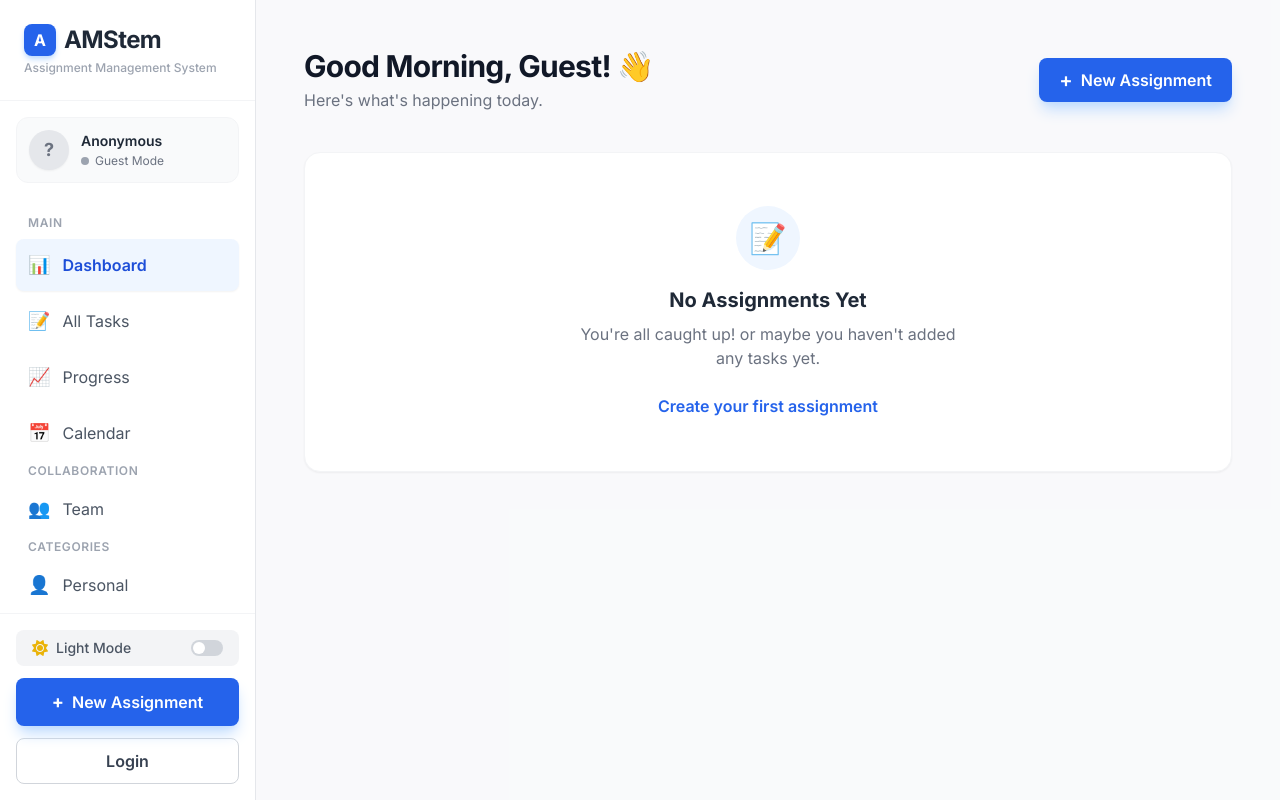
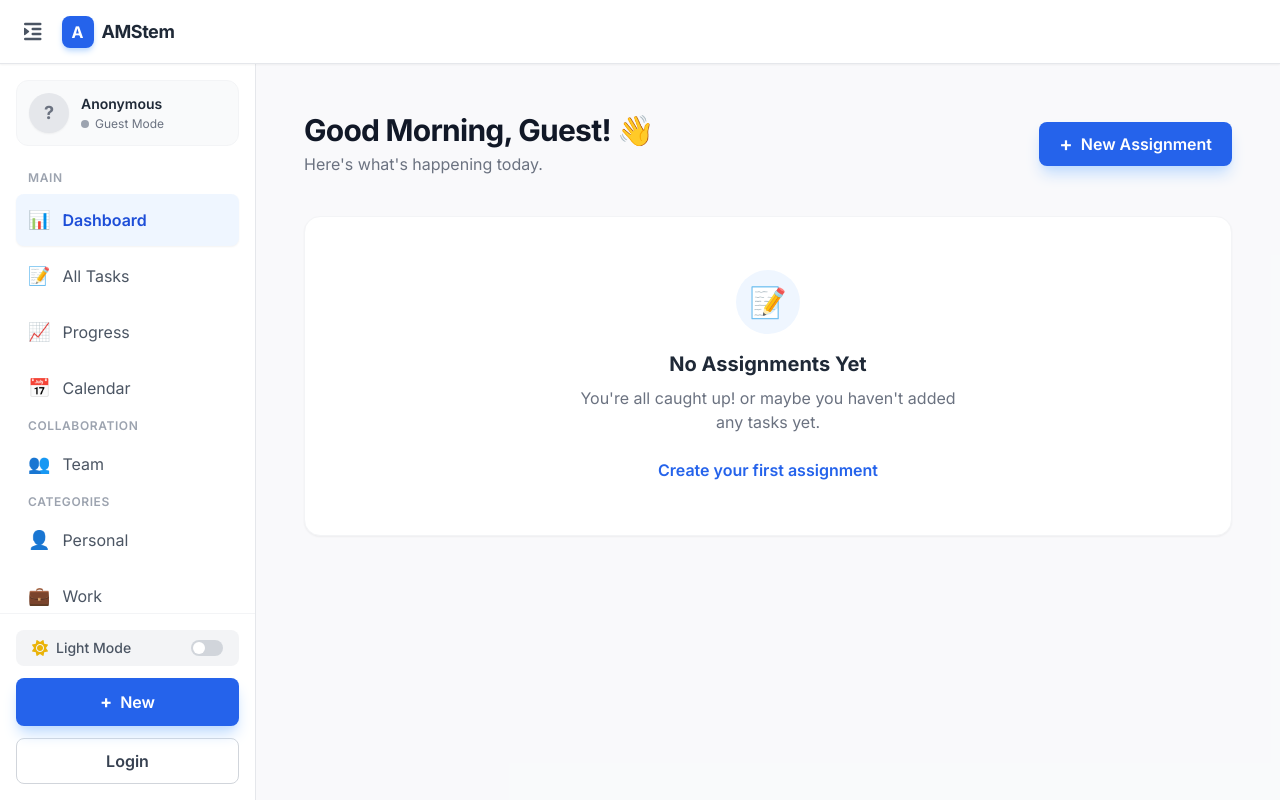
Before and after one commit to muhammaddiaz13/amstem00, a React (Vite) app: page /dashboard in a window 1280 px wide. Built offline with nearby package versions, Linux system fonts and the light colour scheme.

Commit message:
Buat agar tampilan bisa menyesuaikan dengan berbagai device

```diff
--- a/src/App.jsx
+++ b/src/App.jsx
@@ -1,4 +1,4 @@
-import React, { useState } from 'react';
+import React, { useState, useEffect } from 'react';
 import { Routes, Route, Navigate, useLocation } from 'react-router-dom';
 import Sidebar from './components/Sidebar';
 import LoginRequiredModal from './components/LoginRequiredModal';
@@ -12,37 +12,59 @@ import RegisterPage from './pages/RegisterPage';
 import ProgressPage from './pages/ProgressPage';
 
 const App = () => {
-  const [isSidebarOpen, setIsSidebarOpen] = useState(false);
+  // State untuk sidebar. Default: Desktop (Buka), Mobile (Tutup)
+  const [isSidebarOpen, setIsSidebarOpen] = useState(window.innerWidth >= 768);
   const location = useLocation();
 
-  // Hide mobile header on login/register pages
   const isAuthPage = location.pathname === '/login' || location.pathname === '/register';
+
+  // Handle resize window agar responsif saat user resize browser di desktop
+  useEffect(() => {
+    const handleResize = () => {
+      if (window.innerWidth < 768) {
+        setIsSidebarOpen(false);
+      } else {
+        setIsSidebarOpen(true);
+      }
+    };
+
+    window.addEventListener('resize', handleResize);
+    return () => window.removeEventListener('resize', handleResize);
+  }, []);
+
+  const toggleSidebar = () => {
+    setIsSidebarOpen(!isSidebarOpen);
+  };
 
   return (
     <div className="bg-gray-50 dark:bg-gray-900 min-h-screen transition-colors duration-300">
 
-      {/* Mobile Header (Visible only on mobile/tablet) */}
+      {/* GLOBAL HEADER / NAVBAR (Visible on ALL devices) */}
       {!isAuthPage && (
-        <div className="md:hidden fixed top-0 left-0 w-full bg-white dark:bg-gray-900 border-b border-gray-200 dark:border-gray-800 z-30 px-4 py-3 flex items-center justify-between shadow-sm transition-colors duration-300">
-          <button
-            onClick={() => setIsSidebarOpen(true)}
-            className="p-2 text-gray-600 dark:text-gray-300 hover:bg-gray-100 dark:hover:bg-gray-800 rounded-lg transition-colors"
-          >
-            <i className="fas fa-bars text-xl"></i>
-          </button>
+        <div className="fixed top-0 left-0 w-full bg-white dark:bg-gray-900 border-b border-gray-200 dark:border-gray-800 z-40 px-4 h-16 flex items-center justify-between shadow-sm transition-colors duration-300">
+          <div className="flex items-center gap-3">
+            {/* Toggle Button */}
+            <button
+              onClick={toggleSidebar}
+              className="p-2 text-gray-600 dark:text-gray-300 hover:bg-gray-100 dark:hover:bg-gray-800 rounded-lg transition-colors focus:outline-none"
+            >
+              <i className={`fas ${isSidebarOpen ? 'fa-indent' : 'fa-bars'} text-xl`}></i>
+            </button>
 
-          <div className="flex items-center gap-2">
-             <div className="w-6 h-6 bg-blue-600 rounded flex items-center justify-center text-white text-xs font-bold">A</div>
-             <span className="font-bold text-gray-800 dark:text-white text-lg">AMStem</span>
+            {/* Brand Logo */}
+            <div className="flex items-center gap-2">
+               <div className="w-8 h-8 bg-blue-600 rounded-lg flex items-center justify-center text-white font-bold shadow-md shadow-blue-200 dark:shadow-none">A</div>
+               <span className="font-bold text-gray-800 dark:text-white text-lg tracking-tight">AMStem</span>
+            </div>
           </div>
 
-          {/* Empty div for balancing flex space or user icon could go here */}
+          {/* Right Side Header Elements (Optional: User Icon, Notif, etc) */}
           <div className="w-8"></div>
         </div>
       )}
 
-      <div className="flex h-screen overflow-hidden">
-        {/* Sidebar with responsive props */}
+      <div className="flex pt-16 h-screen overflow-hidden">
+        {/* Sidebar */}
         {!isAuthPage && (
           <Sidebar
             isOpen={isSidebarOpen}
@@ -50,11 +72,13 @@ const App = () => {
           />
         )}
 
-        {/* Main Content Area */}
+        {/* Main Content Area
+            - Logic Margin: Jika Desktop & Open -> ml-64. Jika Closed -> ml-0.
+            - Mobile: Selalu ml-0 (karena sidebar overlay).
+        */}
         <div
-          className={`flex-1 overflow-y-auto transition-all duration-300 h-full
-            ${!isAuthPage ? 'md:ml-64' : ''}
-            ${!isAuthPage ? 'pt-16 md:pt-0' : ''} /* Add padding top on mobile for header */
+          className={`flex-1 overflow-y-auto transition-all duration-300 h-full p-0
+            ${!isAuthPage && isSidebarOpen ? 'md:ml-64' : 'md:ml-0'}
           `}
         >
           <Routes>
--- a/src/components/Sidebar.jsx
+++ b/src/components/Sidebar.jsx
@@ -7,7 +7,7 @@ import TaskForm from './TaskForm.jsx';
 import { taskService } from '../services/taskService.js';
 import { ConfirmToast } from './ConfirmToast.jsx';
 
-const Sidebar = () => {
+const Sidebar = ({ isOpen, onClose }) => {
   const { user, logout, openLoginModal } = useAuth();
   const { theme, toggleTheme } = useTheme();
   const [isTaskModalOpen, setIsTaskModalOpen] = useState(false);
@@ -25,6 +25,7 @@ const Sidebar = () => {
       openLoginModal();
     } else {
       setIsTaskModalOpen(true);
+      if(window.innerWidth < 768) onClose(); // Close sidebar on mobile when action taken
     }
   };
 
@@ -35,7 +36,6 @@ const Sidebar = () => {
         taskStatus: 'Unfinished',
         progress: 0
       });
-      // Kita reload halaman agar data terbaru muncul di dashboard
       window.location.reload();
       setIsTaskModalOpen(false);
     } catch (error) {
@@ -46,31 +46,43 @@ const Sidebar = () => {
 
   const handleAuthAction = () => {
     if (user) {
-      // Menggunakan ConfirmToast menggantikan window.confirm
       ConfirmToast("Are you sure you want to logout from your account?", () => {
         logout();
+        if(window.innerWidth < 768) onClose();
       });
     } else {
       navigate('/login');
+      if(window.innerWidth < 768) onClose();
     }
+  };
+
+  const handleNavClick = () => {
+      // Auto close only on mobile
+      if(window.innerWidth < 768) onClose();
   };
 
   return (
     <>
-      <div className="w-64 bg-white dark:bg-gray-900 border-r border-gray-200 dark:border-gray-800 flex flex-col fixed top-0 left-0 h-screen z-30 transition-colors duration-300">
-        {/* Header */}
-        <div className="p-6 border-b border-gray-100 dark:border-gray-800 flex-shrink-0">
-          <div className="flex items-center gap-2">
-            <div className="w-8 h-8 bg-blue-600 rounded-lg flex items-center justify-center text-white font-bold shadow-md shadow-blue-200 dark:shadow-none">A</div>
-            <h1 className="text-2xl font-bold text-gray-800 dark:text-white tracking-tight">AMStem</h1>
-          </div>
-          <p className="text-xs text-gray-400 mt-1 font-medium">Assignment Management System</p>
-        </div>
+      {/* Mobile Overlay - Only visible on mobile when open */}
+      <div
+        className={`fixed inset-0 bg-gray-900/50 backdrop-blur-sm z-30 transition-opacity duration-300 md:hidden ${
+          isOpen ? 'opacity-100 visible' : 'opacity-0 invisible pointer-events-none'
+        }`}
+        onClick={onClose}
+      ></div>
+
+      {/* Sidebar Container */}
+      {/* Note: Removed 'top-0' and changed to 'top-16' to sit below the header */}
+      <div
+        className={`fixed top-16 left-0 h-[calc(100vh-4rem)] w-64 bg-white dark:bg-gray-900 border-r border-gray-200 dark:border-gray-800 flex flex-col z-30 transition-transform duration-300 ease-in-out transform ${
+          isOpen ? 'translate-x-0' : '-translate-x-full'
+        }`}
+      >
 
         {/* Scrollable Content */}
         <div className="overflow-y-auto flex-grow p-4 no-scrollbar">
           {/* User Profile Snippet */}
-          <div className="flex items-center mb-8 p-3 bg-gray-50 dark:bg-gray-800 rounded-xl border border-gray-100 dark:border-gray-700 transition-colors duration-300">
+          <div className="flex items-center mb-6 p-3 bg-gray-50 dark:bg-gray-800 rounded-xl border border-gray-100 dark:border-gray-700 transition-colors duration-300">
             <div className={`w-10 h-10 rounded-full flex items-center justify-center font-bold text-lg mr-3 shadow-sm ${user ? 'bg-blue-100 text-blue-600 dark:bg-blue-900 dark:text-blue-300' : 'bg-gray-200 text-gray-500 dark:bg-gray-700 dark:text-gray-400'}`}>
               {user ? user.username[0].toUpperCase() : '?'}
             </div>
@@ -87,32 +99,32 @@ const Sidebar = () => {
 
           <nav className="space-y-1">
             <p className="px-3 text-xs font-semibold text-gray-400 uppercase tracking-wider mb-2 mt-2">Main</p>
-            <NavLink to="/dashboard" className={navLinkClasses}>
+            <NavLink to="/dashboard" onClick={handleNavClick} className={navLinkClasses}>
               <span className="mr-3 text-lg">📊</span> Dashboard
             </NavLink>
-            <NavLink to="/all-tasks" className={navLinkClasses}>
+            <NavLink to="/all-tasks" onClick={handleNavClick} className={navLinkClasses}>
               <span className="mr-3 text-lg">📝</span> All Tasks
             </NavLink>
-            <NavLink to="/progress" className={navLinkClasses}>
+            <NavLink to="/progress" onClick={handleNavClick} className={navLinkClasses}>
               <span className="mr-3 text-lg">📈</span> Progress
             </NavLink>
-            <NavLink to="/calendar" className={navLinkClasses}>
+            <NavLink to="/calendar" onClick={handleNavClick} className={navLinkClasses}>
               <span className="mr-3 text-lg">📅</span> Calendar
             </NavLink>
 
             <p className="px-3 text-xs font-semibold text-gray-400 uppercase tracking-wider mb-2 mt-6">Collaboration</p>
-            <NavLink to="/team" className={navLinkClasses}>
+            <NavLink to="/team" onClick={handleNavClick} className={navLinkClasses}>
               <span className="mr-3 text-lg">👥</span> Team
             </NavLink>
 
             <p className="px-3 text-xs font-semibold text-gray-400 uppercase tracking-wider mb-2 mt-6">Categories</p>
-            <NavLink to="/personal" className={navLinkClasses}>
+            <NavLink to="/personal" onClick={handleNavClick} className={navLinkClasses}>
               <span className="mr-3 text-lg">👤</span> Personal
             </NavLink>
-            <NavLink to="/work" className={navLinkClasses}>
+            <NavLink to="/work" onClick={handleNavClick} className={navLinkClasses}>
               <span className="mr-3 text-lg">💼</span> Work
             </NavLink>
-            <NavLink to="/others" className={navLinkClasses}>
+            <NavLink to="/others" onClick={handleNavClick} className={navLinkClasses}>
               <span className="mr-3 text-lg">📦</span> Others
             </NavLink>
           </nav>
@@ -121,7 +133,7 @@ const Sidebar = () => {
         {/* Footer Actions */}
         <div className="p-4 border-t border-gray-100 dark:border-gray-800 flex-shrink-0 space-y-3 bg-white dark:bg-gray-900 transition-colors duration-300">
 
-           {/* Dark Mode Toggle - Integrated back into your snippet */}
+           {/* Dark Mode Toggle */}
            <button
             onClick={toggleTheme}
             className="w-full flex items-center justify-between px-4 py-2 rounded-lg bg-gray-100 dark:bg-gray-800 text-gray-600 dark:text-gray-300 hover:bg-gray-200 dark:hover:bg-gray-700 transition-colors"
@@ -139,7 +151,7 @@ const Sidebar = () => {
             className="new-assignments w-full bg-blue-600 hover:bg-blue-700 text-white py-2.5 rounded-lg transition-all duration-300 font-semibold flex items-center justify-center shadow-lg shadow-blue-200 hover:shadow-blue-300 dark:shadow-none transform hover:-translate-y-0.5"
             onClick={handleNewAssignmentClick}
           >
-            <span className="mr-2 text-lg font-bold">+</span> New Assignment
+            <span className="mr-2 text-lg font-bold">+</span> New
           </button>
 
           <button
```
